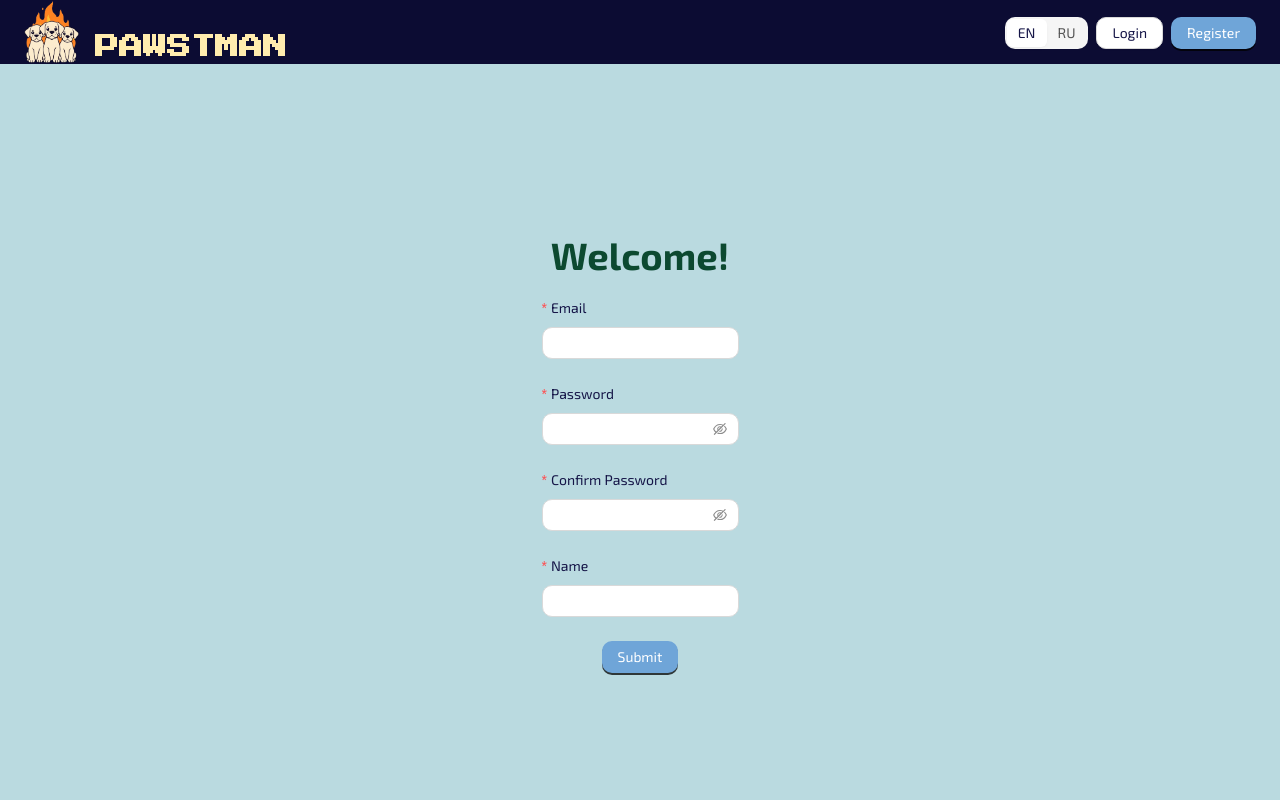
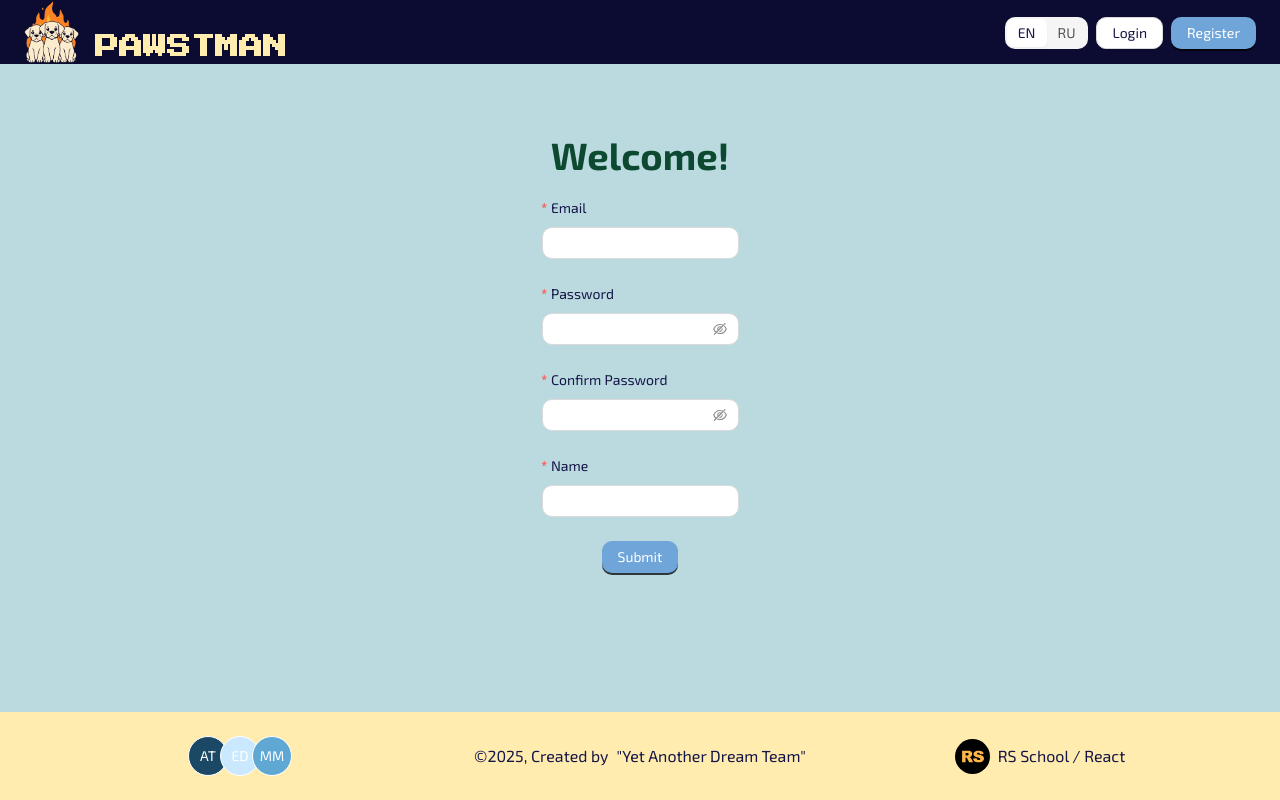
Before and after one commit to Mxmmsv/rest-client-app, a Next.js app: page /en/register in a window 1280 px wide. Shown: the top 800 px of the page. Built offline with nearby package versions, Linux system fonts and the light colour scheme; no server answers; what @ant-design/nextjs-registry would draw is missing.

Commit message:
style: update styles

```diff
--- a/src/components/main/SignUp.tsx
+++ b/src/components/main/SignUp.tsx
@@ -1,6 +1,6 @@
 'use client';
 
-import { Button, Flex, Form, Input, Typography } from 'antd';
+import { Button, Flex, Form, Input, Layout, Typography } from 'antd';
 import { redirect } from 'next/navigation';
 import { useAuthState } from 'react-firebase-hooks/auth';
 
@@ -11,6 +11,7 @@ import { useAuth } from '@/lib/auth/useAuth';
 import Loader from '../Loader';
 
 const { Title } = Typography;
+const { Content } = Layout;
 
 type FieldType = {
   email: string;
@@ -40,7 +41,8 @@ export default function SignUp() {
   };
 
   return (
-    <Flex justify="center" align="center" vertical style={{ height: '100vh' }}>
+    <Content>
+      <Flex justify="center" align="center" vertical style={{ height: '75vh' }}>
         <Title>Welcome!</Title>
         <Form
           name="signUp"
@@ -115,5 +117,6 @@ export default function SignUp() {
           </Form.Item>
         </Form>
       </Flex>
+    </Content>
   );
 }
```
Lines whose indentation alone changed are shown as unchanged.
